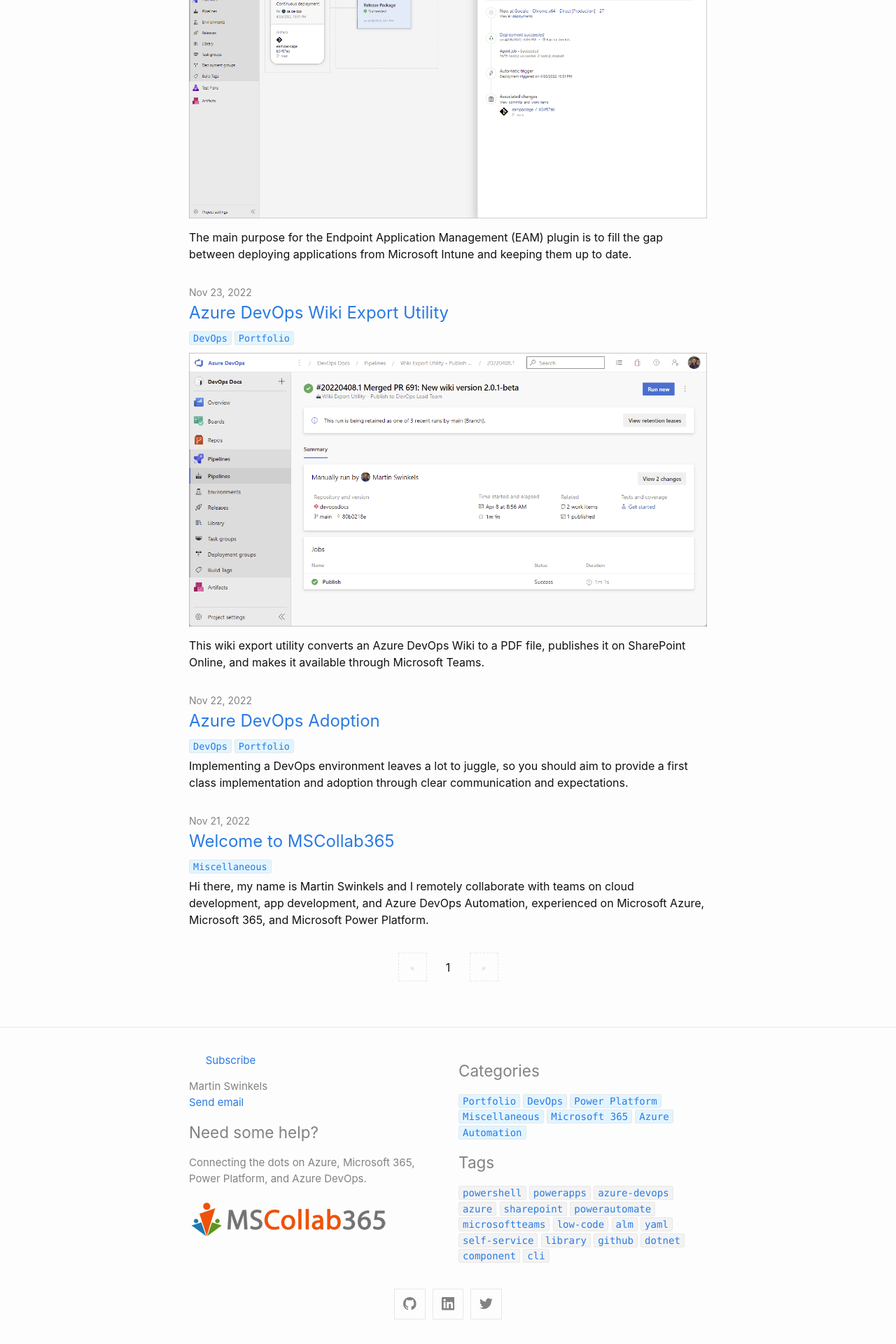
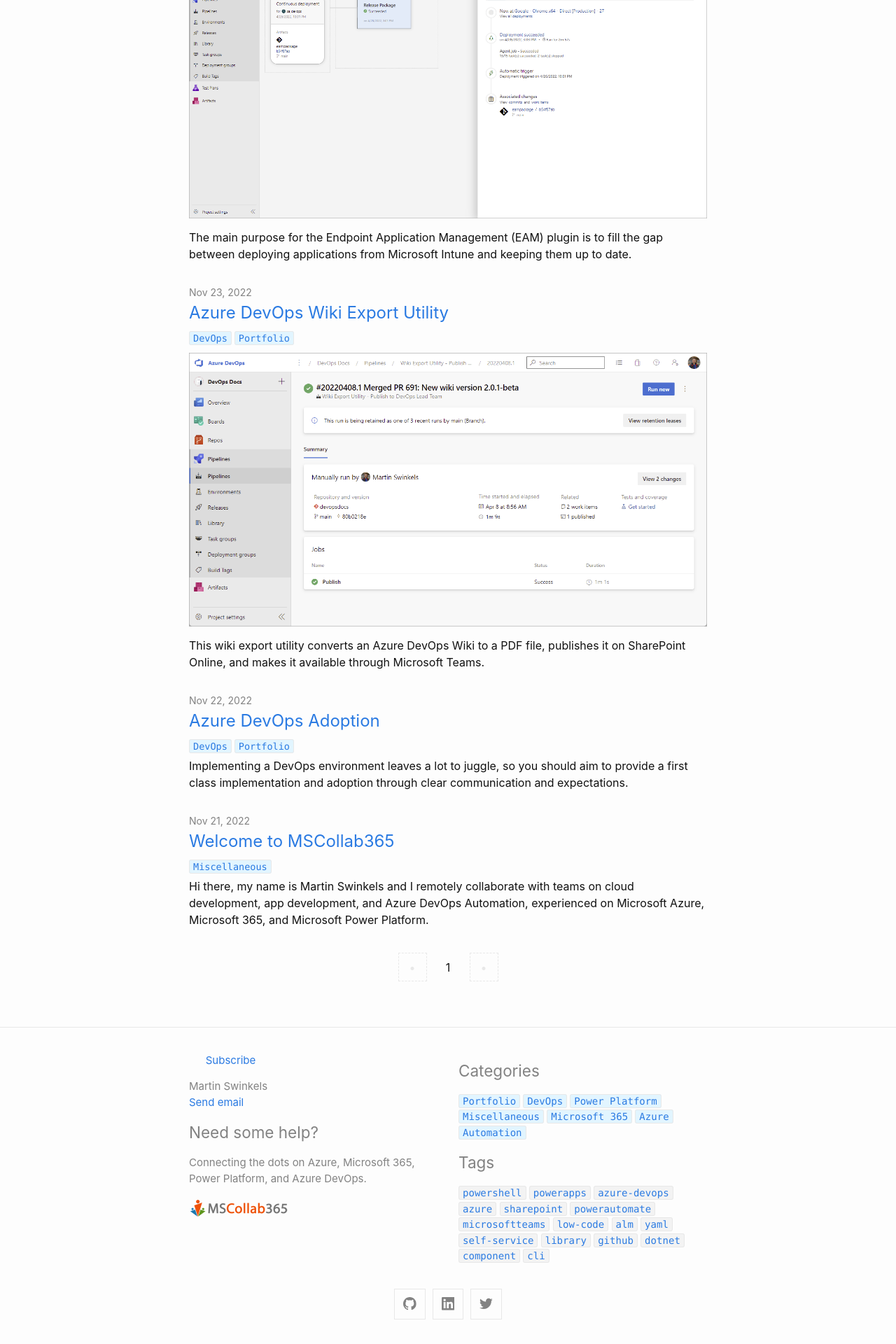
Before and after one commit to msc365/msc365.github.io, a Jekyll site: the page built from index.html, in a window 1280 px wide. Shown: the part 2277-4197 px from the top of the page at 70% size. Built offline with Jekyll 4.4.1, drawn with Linux system fonts in a browser that asks for light colours; the list of posts is cut into pages by our own code.

Commit message:
Update footer.html

```diff
--- a/_includes/footer.html
+++ b/_includes/footer.html
@@ -25,7 +25,7 @@
         <!-- Include site description -->
         <h2>Need some help?</h2>
         <p>{{ site.description | escape }}</p>
-        <p><a rel="author" href="{{ "/" | relative_url }}"><img alt="msc365 logo" src="https://msc365.eu/assets/img/mscollab365-aad-banner-300.png" width="300"/></a></p>
+        <p><a rel="author" href="{{ "/" | relative_url }}"><img alt="msc365 logo" src="https://msc365.eu/assets/img/mscollab365-aad-banner-300.png" width="150"/></a></p>
       </div>
 
       <div class="footer-col">
```
